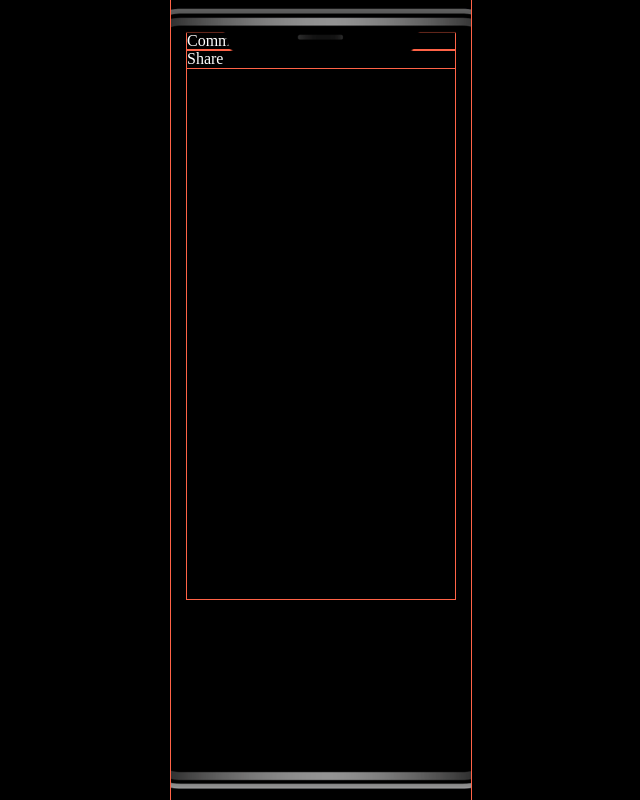
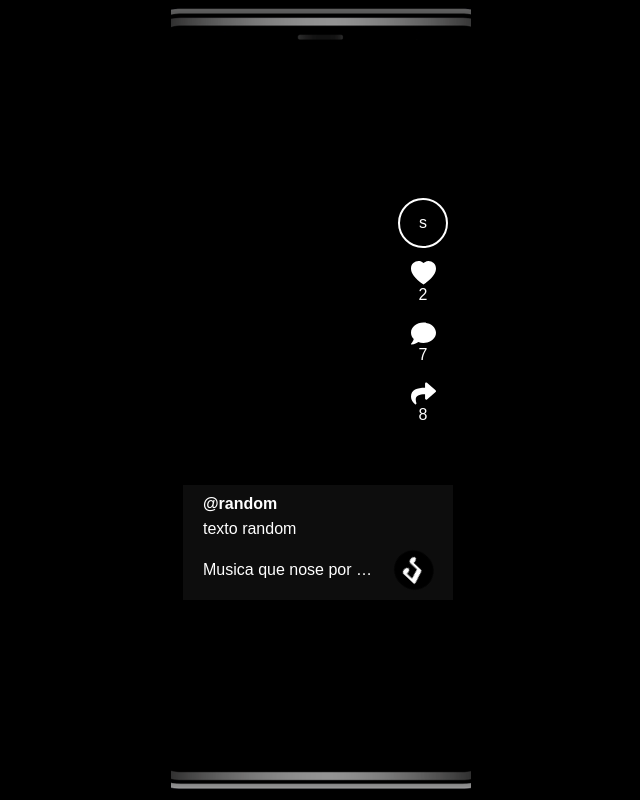
Before and after one commit to Laguilavo10/tiktok-clon, a React (Vite) app: page / in a window 1280 px wide. Shown: the whole page, without its empty margins (319-959 px from the left). Built offline with nearby package versions, Linux system fonts and the light colour scheme.

Commit message:
maquetando la asidebar y la descripcion

```diff
--- a/src/App.jsx
+++ b/src/App.jsx
@@ -3,12 +3,14 @@ import "./index.css";
 // import { Video } from "./components/Video";
 import { AsideBar } from "./components/AsideBar";
 import { Marco } from "./components/Marco";
+import { Descripcion } from "./components/Descripcion";
 
 function App() {
   return (
     <>
       <Marco>
         <AsideBar />
+        <Descripcion></Descripcion>
       </Marco>
 
       {/* <Video></Video> */}
--- a/src/components/AsideBar/index.jsx
+++ b/src/components/AsideBar/index.jsx
@@ -1,16 +1,38 @@
-import React from 'react'
-import '../../styles/asideBar.css'
+import {useState, useEffect} from "react";
+import "../../styles/asideBar.css";
+import { BsFillHeartFill } from "react-icons/bs";
+import { FaComment, FaShare } from "react-icons/fa";
+import numeroRandom from "../../utilities/numeroRandom";
+
+let countLikes = numeroRandom(10)
+let countComment =numeroRandom(10)
+let countShares =numeroRandom(10)
 export function AsideBar() {
+
+  const [like, setLike] = useState(false)
+
   return (
     <>
-    <nav>
-      <ul>
-        <li>Like</li>
-        <li>Comment</li>
-        <li>Share</li>
-      </ul>
-
-    </nav>
+      <nav>
+        {/* <button onClick={(a)=>(console.log('sdasd'))}>sss</button> */}
+        <ul className="icons-container">
+          <li>
+            <div>s</div>
+          </li>
+          <li>
+            <BsFillHeartFill onClick={(a)=>(setLike(!like))} className={like && 'me-gusta'}/>
+            <span>{countLikes}</span>
+          </li>
+          <li>
+            <FaComment />
+            <span>{countComment}</span>
+          </li>
+          <li>
+            <FaShare />
+            <span>{countShares}</span>
+          </li>
+        </ul>
+      </nav>
     </>
-  )
+  );
 }
--- /dev/null
+++ b/src/components/Descripcion/index.jsx
@@ -0,0 +1,18 @@
+import React from "react";
+import "../../styles/descripcion.css";
+import {FaMusic} from 'react-icons/fa'
+
+export function Descripcion() {
+  return (
+    <>
+      <div className="descripcion-container">
+        <h4>@random</h4>
+        <p>texto random</p>
+        <div className="sonido-container">
+          <div><FaMusic></FaMusic></div>
+          <p>Musica que nose por quesssssssssssssssssssssssssssssssssssssss</p>
+        </div>
+      </div>
+    </>
+  );
+}
--- a/src/components/Marco/index.jsx
+++ b/src/components/Marco/index.jsx
@@ -8,10 +8,6 @@ export function Marco({children}) {
     <main className="video-container">
       <img src={marco} alt="" />
       <div className="video-content">
-        {/* <img
-          src="https://imagen.research.google/main_gallery_images/a-brain-riding-a-rocketship.jpg"
-          alt=""
-        /> */}
         {children}
       </div>
     </main>
--- a/src/index.css
+++ b/src/index.css
@@ -2,8 +2,10 @@
   margin: 0;
   padding: 0;
   box-sizing: border-box;
-  outline: 1px solid tomato;
+  /* outline: 1px solid tomato; */
   color: white;
+  /* font-family: 'Franklin Gothic Medium', 'Arial Narrow', Arial, sans-serif; */
+  font-family: sans-serif;
 }
 
 body{
@@ -20,33 +22,3 @@ li{
   height: 100vh;
   justify-content: center;
 }
-
-/* .video-container{
-  width: 100%;
-  max-width: 300px;
-  height: 100%;
-  position: relative;
-}
-
-.video-container > img{
-  object-fit: cover;
-  width: 100%;
-  height: 100%;
-  position: absolute;
-}
-
-.video-content{
-  height: 585px;
-  margin: 15px  17px;
-}
-.video-content > img{
-  object-fit: cover;
-  width: 100%;
-  height: 100%;
-}
-
-@media (width < 300px) {
-  .video-container > img{
-    display: none;
-  }
-} */
--- a/src/styles/asideBar.css
+++ b/src/styles/asideBar.css
@@ -1,3 +1,40 @@
-/* ul{
-  z-index: 50;
-} */
+nav{
+  align-self: center;
+  z-index: 100;
+}
+
+.icons-container {
+  display: flex;
+  flex-direction: column;
+  align-items: center;
+  justify-content: center;
+  gap: 10px;
+  padding-right: 5px;
+}
+
+.icons-container > li {
+  width: 25px;
+  height: 50px;
+  display: flex;
+  flex-direction: column;
+  justify-content: center;
+  align-items: center;
+  cursor: pointer;
+}
+
+.icons-container > li:first-child {
+  width: 50px;
+  height: 50px;
+  border-radius: 50px;
+  border: 2px solid white;
+  background-color: black;
+}
+
+svg{
+  width: 100%;
+  height: 50%;
+}
+
+.me-gusta{
+  fill: red;
+}
--- /dev/null
+++ b/src/styles/descripcion.css
@@ -0,0 +1,55 @@
+.descripcion-container{
+  position: absolute;
+  bottom: 0;
+  width: 90%;
+  background-color: aqua;
+  padding: 10px 20px 10px 20px;
+  background-color: #e7e9ea0e;
+  display: flex;
+  flex-direction: column;
+  gap: 7px;
+}
+
+.descripcion-container > p {
+  max-height: 70px;
+  word-break: break-all;
+  overflow: hidden;
+  text-overflow:ellipsis;
+}
+
+.sonido-container{
+  /* background-color: blanchedalmond; */
+  width: 100%;
+  display: flex;
+  align-items: center;
+  gap: 18px;
+  /* justify-content: r; */
+  flex-direction: row-reverse;
+  margin-top: 5px;
+}
+
+.sonido-container > div {
+  width: 40px;
+  height: 40px;
+  background-color: black;
+  border-radius: 50px;
+  animation: girar 4s infinite linear;
+  display: flex;
+  align-items: center;
+}
+
+.sonido-container > p{
+  white-space: nowrap;
+  width: 80%;
+  overflow: hidden;
+  text-overflow:ellipsis;
+}
+
+@keyframes girar {
+  from {
+    transform: rotate(0deg);
+  }
+  to {
+    transform: rotate(360deg);
+  }
+}
--- a/src/styles/marco.css
+++ b/src/styles/marco.css
@@ -15,18 +15,21 @@
 }
 
 .video-content{
-  height: 585px;
-
-  margin: 14px  16px;
+  /* margin: 0 10px; */
+  padding: 25px 18px 0 18px;
   position: relative;
   overflow: hidden;
+  display: flex;
+  height: 600px;
+  width: 100%;
+  flex-direction: row-reverse;
 }
 
 .video-content > img{
   object-fit: cover;
   width: 100%;
   height: 100%;
-  position: absolute;
+  /* position: absolute; */
   z-index: -10;
 }
 
--- /dev/null
+++ b/src/utilities/numeroRandom.js
@@ -0,0 +1,3 @@
+export default function numeroRandom(numero){
+  return Math.round(Math.random() * numero)
+}
```
